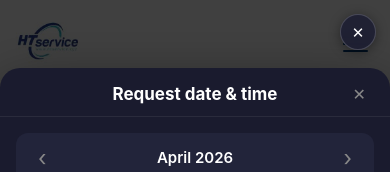
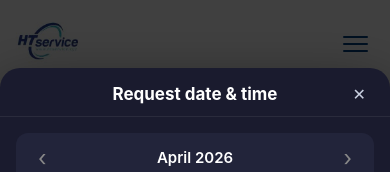
Before and after one commit to RetroRabiul/HTService, a Next.js app: page / in a window 390 px wide. Both pictures are taken after a click on the button "Book a Cleaning". Shown: the top 172 px of the page. Built offline with nearby package versions, Linux system fonts and the light colour scheme.

Commit message:
Fix mobile booking modal: hide floating close on small screens; ensure header title and close button visible; prevent close overlaying calendar arrows

```diff
--- a/styles/BookingModal.module.css
+++ b/styles/BookingModal.module.css
@@ -22,6 +22,11 @@
 .floatClose:hover {
   background: rgba(255,255,255,0.15);
   transform: scale(1.1);
+}
+
+/* Hide the floating close on small screens (use header close button instead) */
+@media (max-width: 480px) {
+  .floatClose { display: none; }
 }
 
 /* ── Overlay & Modal ─────────────────────── */
@@ -85,13 +90,14 @@
   right: 14px;
   background: none;
   border: none;
-  color: #888;
+  color: #c9d0e0;
   font-size: 16px;
   cursor: pointer;
   padding: 4px 10px;
   border-radius: 8px;
   transition: color 0.2s, background 0.2s;
   line-height: 1;
+  z-index: 60;
 }
 .closeBtn:hover { color: #fff; background: rgba(255,255,255,0.08); }
 
@@ -137,6 +143,7 @@
   border-radius: 6px;
   line-height: 1;
   transition: color 0.2s, background 0.2s;
+  z-index: 10;
 }
 .calNav:hover { color: #fff; background: rgba(255,255,255,0.08); }
 
```
